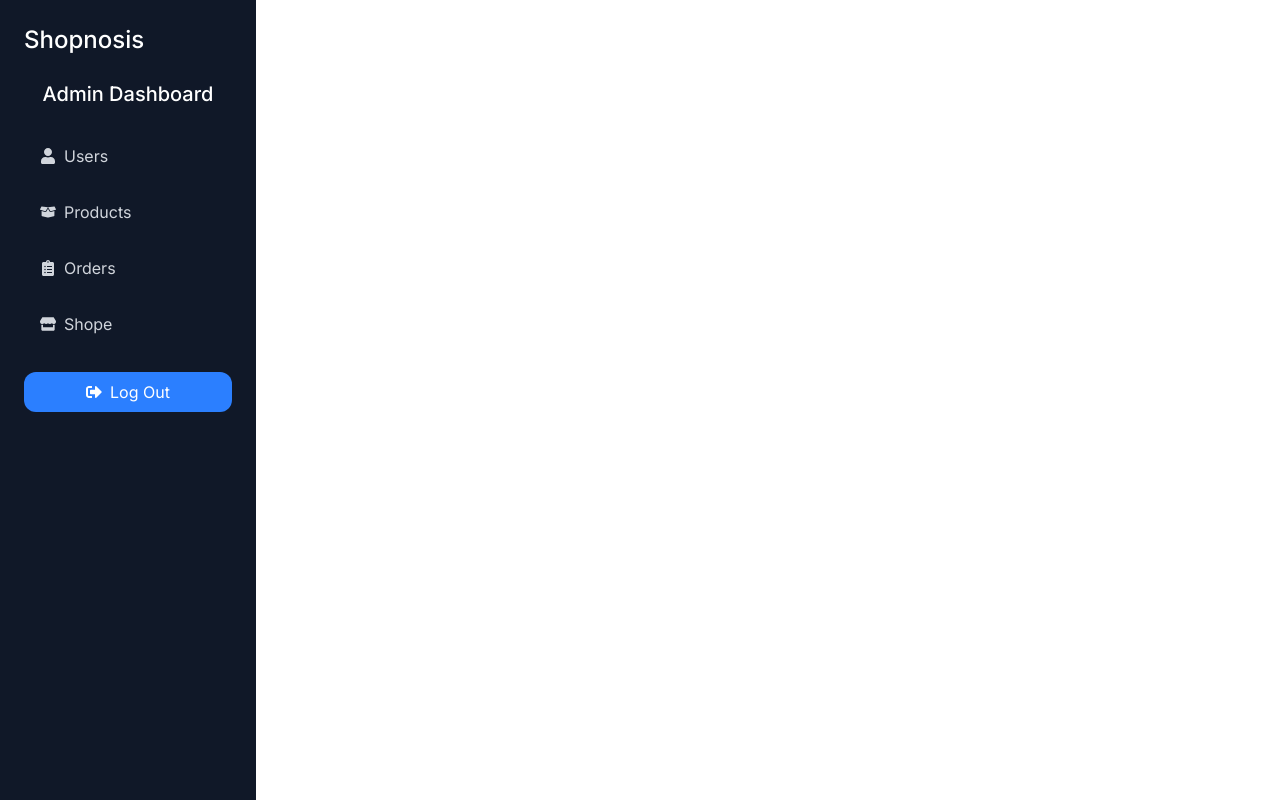
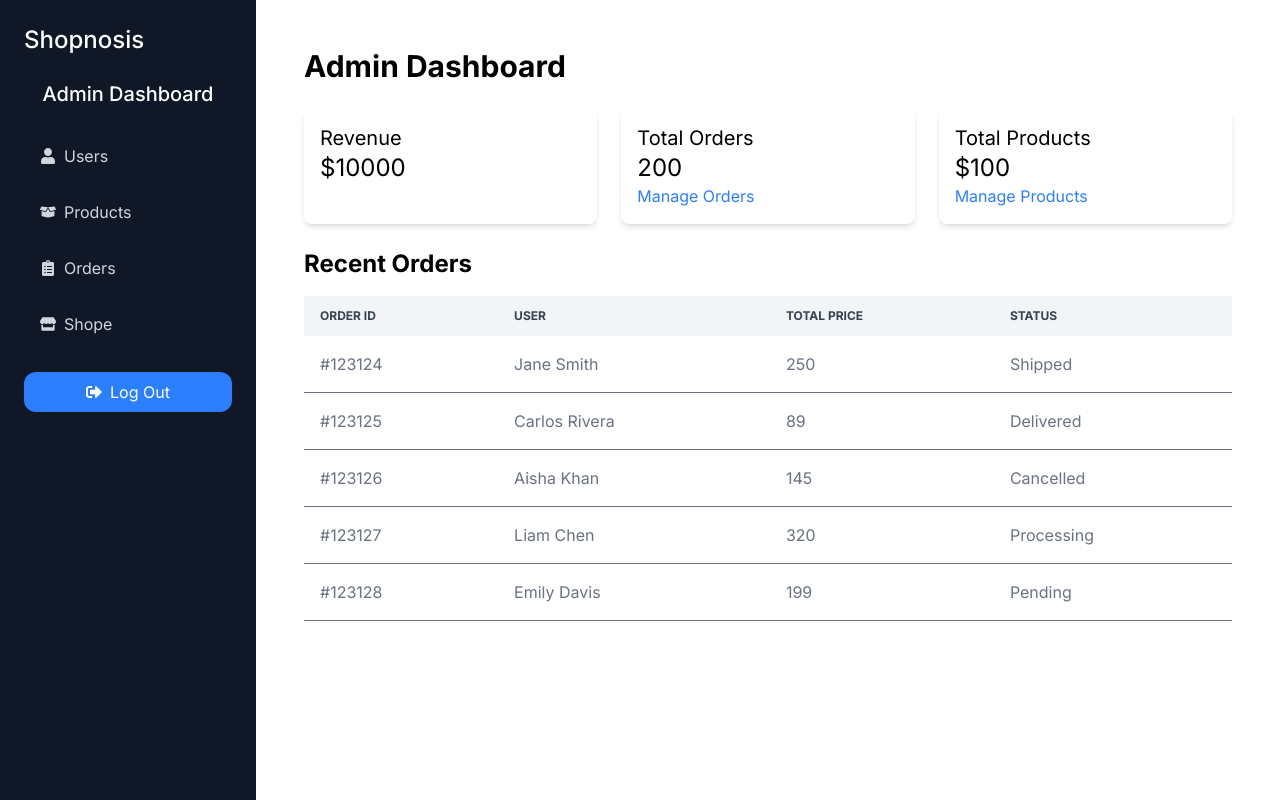
Before and after one commit to thearsalan1/Shopnosis, a React app in the folder Frontend/: page /admin in a window 1280 px wide. Built offline with nearby package versions, Linux system fonts and the light colour scheme; no server answers; the HTML template or start-up script is replaced by a standard one.

Commit message:
UserManageMent Page Created

```diff
--- a/Frontend/src/App.jsx
+++ b/Frontend/src/App.jsx
@@ -14,6 +14,8 @@
 import OrderConfirmation from "./Pages/OrderConfirmation";
 import OrderDetailsPage from "./Pages/OrderDetailsPage";
 import MyOrderPage from "./Pages/MyOrderPage";
+import AdminHomePage from "./Pages/AdminHomePage";
+import UserManagement from "./Components/Admin/UserManagement";
 
 const App = () => {
   return (
@@ -40,7 +42,10 @@
             <Route path="order/:id" element={<OrderDetailsPage />} />
             <Route path="my-orders" element={<MyOrderPage />} />
           </Route>
-          <Route path="/admin" element={<AdminLayout />} />
+          <Route path="/admin" element={<AdminLayout />}>
+            <Route index element={<AdminHomePage />} />
+            <Route path="users" element={<UserManagement />} />
+          </Route>
         </Routes>
       </PayPalScriptProvider>
     </BrowserRouter>
--- /dev/null
+++ b/Frontend/src/Components/Admin/UserManagement.jsx
@@ -0,0 +1,151 @@
+import React, { useState } from "react";
+import { FaHandLizard } from "react-icons/fa";
+
+const UserManagement = () => {
+  const users = [
+    {
+      _id: 1,
+      name: "John doe",
+      email: "jhon@gmail.com",
+      role: "admin",
+    },
+  ];
+
+  const [formData, setFormData] = useState({
+    name: "",
+    email: "",
+    password: "",
+    role: "customer",
+  });
+
+  const handleOnChange = (e) => {
+    const { name, value } = e.target;
+    setFormData((prev) => ({
+      ...prev,
+      [name]: value,
+    }));
+  };
+  const handleOnSubmit = (e) => {
+    e.preventDefault();
+    console.log(formData);
+  };
+
+  const handleRoleChange = (userId, newRole) => {
+    console.log({ id: userId, role: newRole });
+  };
+
+  const handleDeleteUser = (userId) => {
+    if (window.confirm("Are you sure you want to delete the user?")) {
+      console.log("deleting userId", userId);
+    }
+  };
+  return (
+    <div className="max-w-7xl mx-auto p-6">
+      <h2 className="text-2xl font-bold mb-4">User Management</h2>
+      {/* Add new User Form */}
+      <div className="p-6 rounded-lg mb-6">
+        <h3 className="text-lg font-bold mb-4">Add New User</h3>
+        <form onSubmit={handleOnSubmit}>
+          <div className="max-w-6xl">
+            <p className="text-sm text-gray-700 font-semibold mb-1">Name</p>
+            <input
+              type="text"
+              className="w-full border border-gray-300 outline-none px-2 py-1 rounded mb-3 text-md"
+              placeholder="Enter Name"
+              value={formData.name}
+              name="name"
+              onChange={handleOnChange}
+              required
+            />
+            <p className="text-sm text-gray-700 font-semibold mb-1">Email</p>
+            <input
+              type="email"
+              className="w-full border border-gray-300 outline-none px-2 py-1 rounded mb-3 text-md"
+              placeholder="Enter Email"
+              value={formData.email}
+              name="email"
+              onChange={handleOnChange}
+              required
+            />
+            <p className="text-sm text-gray-700 font-semibold mb-1">Password</p>
+            <input
+              type="password"
+              className="w-full border border-gray-300 outline-none px-2 py-1 rounded mb-3 text-md"
+              placeholder="Enter Password"
+              value={formData.password}
+              name="password"
+              onChange={handleOnChange}
+              required
+            />
+            <p className="text-sm text-gray-700 font-semibold mb-1">Role</p>
+            <select
+              className="w-full border border-gray-300 outline-none px-2 py-1 rounded mb-3 text-md"
+              name="role"
+              value={formData.role}
+              onChange={handleOnChange}
+              required
+            >
+              <option
+                className="w-full border text-gray-700 border-gray-300 outline-none px-2 py-1 rounded mb-3 text-md"
+                value="customer"
+              >
+                Customer
+              </option>
+              <option
+                className="w-full border text-gray-700  outline-none px-2 py-1 rounded mb-3 text-md"
+                value="admin"
+              >
+                Admin
+              </option>
+            </select>
+          </div>
+          <button className="px-3 py-2 bg-emerald-500 text-white text-sm rounded ">
+            Add User
+          </button>
+        </form>
+      </div>
+      <div className="overflow-x-auto shadow-md sm:rounded-lg">
+        <table className="min-w-full text-left text-gray-500">
+          <thead className="bg-gray-100 text-xs uppercase text-gray-700 ">
+            <tr>
+              <td className="px-3 py-4">NAME</td>
+              <td className="px-3 py-4">EMAIL</td>
+              <td className="px-3 py-4">ROLE</td>
+              <td className="px-3 py-4">Actions</td>
+            </tr>
+          </thead>
+          <tbody>
+            {users.map((user) => (
+              <tr key={user._id} className="border-b hover:bg-gray-50">
+                <td className="p-4 font-medium text-gray-900 whitespace-nowrap">
+                  {user.name}
+                </td>
+                <td className="p-4 ">{user.email}</td>
+                <td className="p-4 ">
+                  <select
+                    value={user.role}
+                    onChange={(e) => handleRoleChange(user._id, e.target.value)}
+                    className="p-2 border rounded"
+                  >
+                    <option value="customer">Customer</option>
+                    <option value="admin">Admin</option>
+                  </select>
+                </td>
+                <td className="p-4 ">
+                  <button
+                    onClick={() => handleDeleteUser(user._id)}
+                    className="bg-red-500 text-white px-4 py-2 hover:bg-red-600 rounded"
+                  >
+                    Delete
+                  </button>
+                </td>
+              </tr>
+            ))}
+          </tbody>
+        </table>
+      </div>
+    </div>
+  );
+};
+
+export default UserManagement;
--- /dev/null
+++ b/Frontend/src/Pages/AdminHomePage.jsx
@@ -0,0 +1,110 @@
+import React from "react";
+import { Link } from "react-router-dom";
+
+const AdminHomePage = () => {
+  const orders = [
+    {
+      _id: 123124,
+      user: {
+        name: "Jane Smith",
+      },
+      totalPrice: 250,
+      stauts: "Shipped",
+    },
+    {
+      _id: 123125,
+      user: {
+        name: "Carlos Rivera",
+      },
+      totalPrice: 89,
+      stauts: "Delivered",
+    },
+    {
+      _id: 123126,
+      user: {
+        name: "Aisha Khan",
+      },
+      totalPrice: 145,
+      stauts: "Cancelled",
+    },
+    {
+      _id: 123127,
+      user: {
+        name: "Liam Chen",
+      },
+      totalPrice: 320,
+      stauts: "Processing",
+    },
+    {
+      _id: 123128,
+      user: {
+        name: "Emily Davis",
+      },
+      totalPrice: 199,
+      stauts: "Pending",
+    },
+  ];
+  return (
+    <div className="max-w-7xl mx-auto p-6">
+      <h1 className="text-3xl font-bold mb-6">Admin Dashboard</h1>
+      <div className="grid grid-cols-1 sm:grid-cols-3 gap-6">
+        <div className="p-4 shadow-md rounded-lg">
+          <h2 className="text-xl font-xl">Revenue</h2>
+          <p className="text-2xl">$10000</p>
+        </div>
+        <div className="p-4 shadow-md rounded-lg">
+          <h2 className="text-xl font-xl">Total Orders</h2>
+          <p className="text-2xl">200</p>
+          <Link to="/admin/orders" className="text-blue-500 hover:underline">
+            Manage Orders
+          </Link>
+        </div>
+        <div className="p-4 shadow-md rounded-lg">
+          <h2 className="text-xl font-xl">Total Products</h2>
+          <p className="text-2xl">$100</p>
+          <Link to="/admin/products" className="text-blue-500 hover:underline">
+            Manage Products
+          </Link>
+        </div>
+      </div>
+      <div className="mt-6">
+        <h2 className="text-2xl font-bold mb-4">Recent Orders</h2>
+        <div className="overflow-x-auto">
+          <table className="min-w-full text-left text-gray-500">
+            <thead className="bg-gray-100 text-xs uppercase text-gray-700">
+              <tr>
+                <th className="py-3 px-4">Order ID</th>
+                <th className="py-3 px-4">User</th>
+                <th className="py-3 px-4">Total Price</th>
+                <th className="py-3 px-4">Status</th>
+              </tr>
+            </thead>
+            <tbody>
+              {orders.length > 0 ? (
+                orders.map((order) => (
+                  <tr
+                    key={order.id}
+                    className="border-b hover:bg-gray-50 cursor-pointer"
+                  >
+                    <td className="p-4">#{order._id}</td>
+                    <td className="p-4">{order.user.name}</td>
+                    <td className="p-4">{order.totalPrice}</td>
+                    <td className="p-4">{order.stauts}</td>
+                  </tr>
+                ))
+              ) : (
+                <tr>
+                  <td colSpan={4} className="p-4 text-center text-gray-500">
+                    No orders
+                  </td>
+                </tr>
+              )}
+            </tbody>
+          </table>
+        </div>
+      </div>
+    </div>
+  );
+};
+
+export default AdminHomePage;
```
